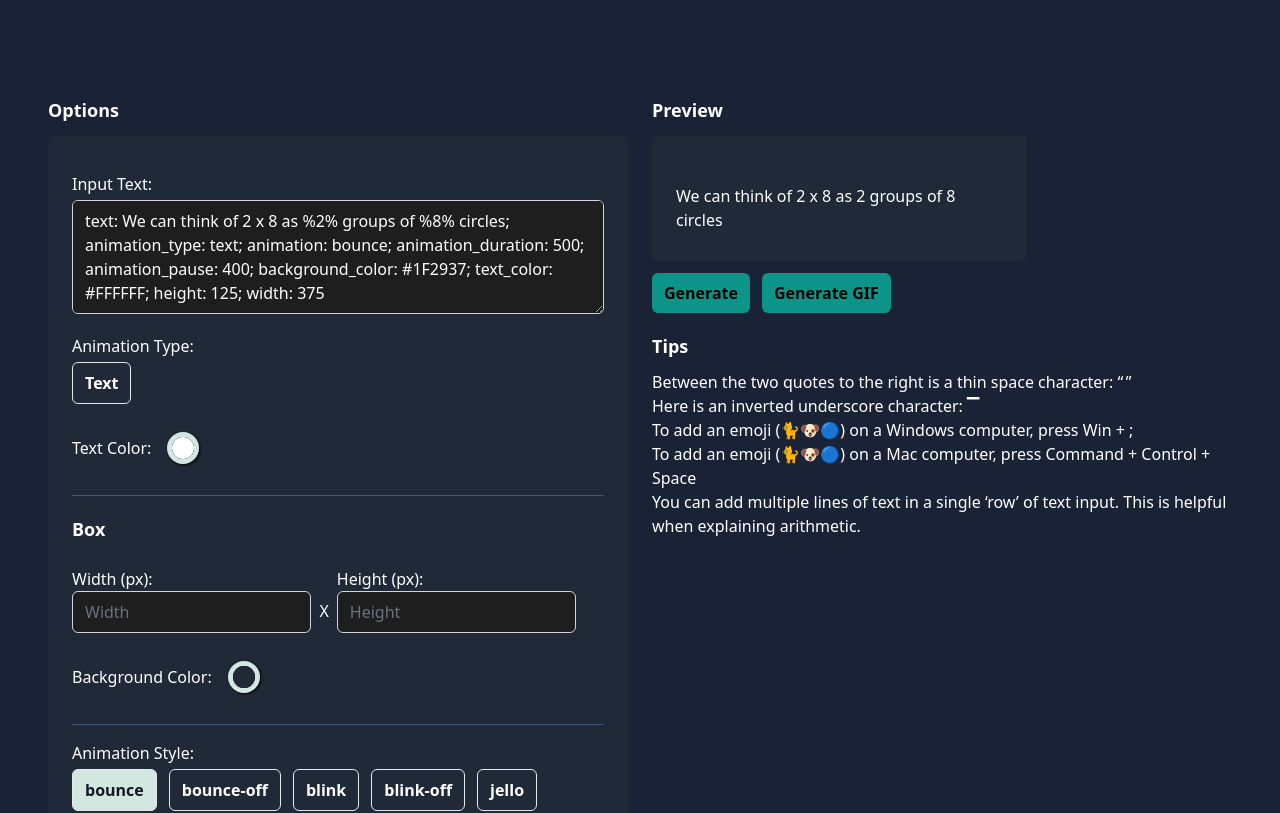
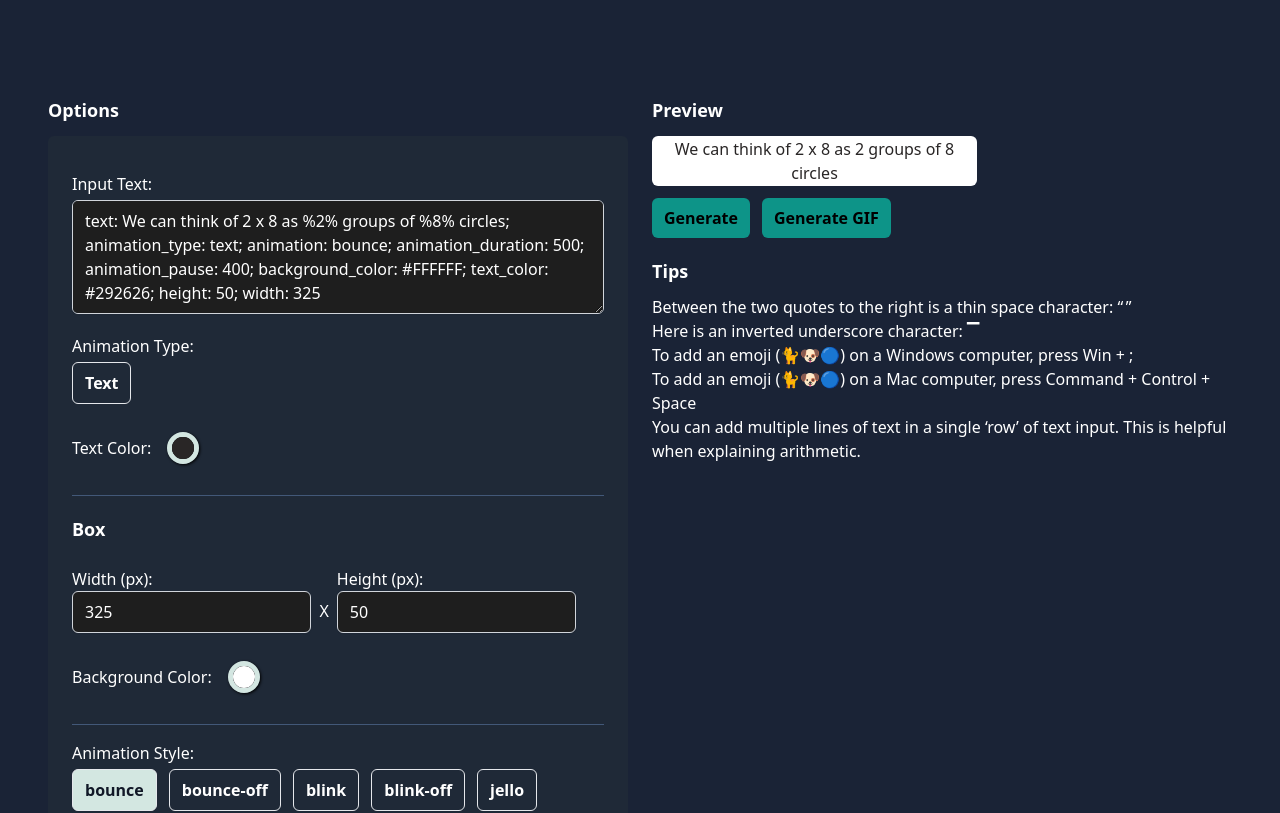
Before and after one commit to Hunter-Oredson/text-animation, a Vue app: page / in a window 1280 px wide. Shown: the top 813 px of the page. Built offline with nearby package versions, Linux system fonts and the light colour scheme.

Commit message:
fix: padding on result box and default color scheme. Also formatted the text in the results to be centered

```diff
--- a/src/App.vue
+++ b/src/App.vue
@@ -169,17 +169,20 @@
       </div>
       <div>
         <div
-          class="bg-container rounded-md p-6 md:h-full"
+          class="bg-container rounded-md p-1 md:h-full text-center flex items-center justify-center"
           id="previewElement"
           :style="{
             backgroundColor: formData.preview_box.bg_color,
-            height: formData.preview_box.height + 'px',
-            width: formData.preview_box.width + 'px',
+            height: formData?.preview_box?.height
+              ? formData?.preview_box?.height + 'px'
+              : 'fit-content',
+            width: formData?.preview_box?.width
+              ? formData?.preview_box?.width + 'px'
+              : 'fit-content',
           }"
         >
           <div
             ref="previewElement"
-            class="mt-6"
             style="white-space: pre-wrap"
             v-html="formData.result"
           ></div>
--- a/src/config/default.config.js
+++ b/src/config/default.config.js
@@ -27,13 +27,13 @@ export const outputs = ["Text"];
 // INPUT for grid -> text: We can think of 97% x %6% as 97% groups of %5%  ⚽️.; animation: bounce; animation_duration: 700; animation_pause: 200; text_color: #FFFFFF; height: 308; width: 350; background_color: #1F2937
 export const ANIMATION = {
   INPUT:
-    "text: We can think of 2 x 8 as %2% groups of %8% circles; animation_type: text; animation: bounce; animation_duration: 500; animation_pause: 400; background_color: #1F2937; text_color: #FFFFFF",
+    "text: We can think of 2 x 8 as %2% groups of %8% circles; animation_type: text; animation: bounce; animation_duration: 500; animation_pause: 400; background_color: #FFFFFF; text_color: #292626; height: 50; width: 325",
   DURATION: 700,
   PAUSE: 200,
   PREVIEW_BOX: {
     BG_COLOR: "#1F2937",
-    HEIGHT: 125,
-    WIDTH: 375,
+    HEIGHT: 50,
+    WIDTH: 325,
   },
   TEXT_COLOR: "#FFFFFF",
   STYLE: {
```
